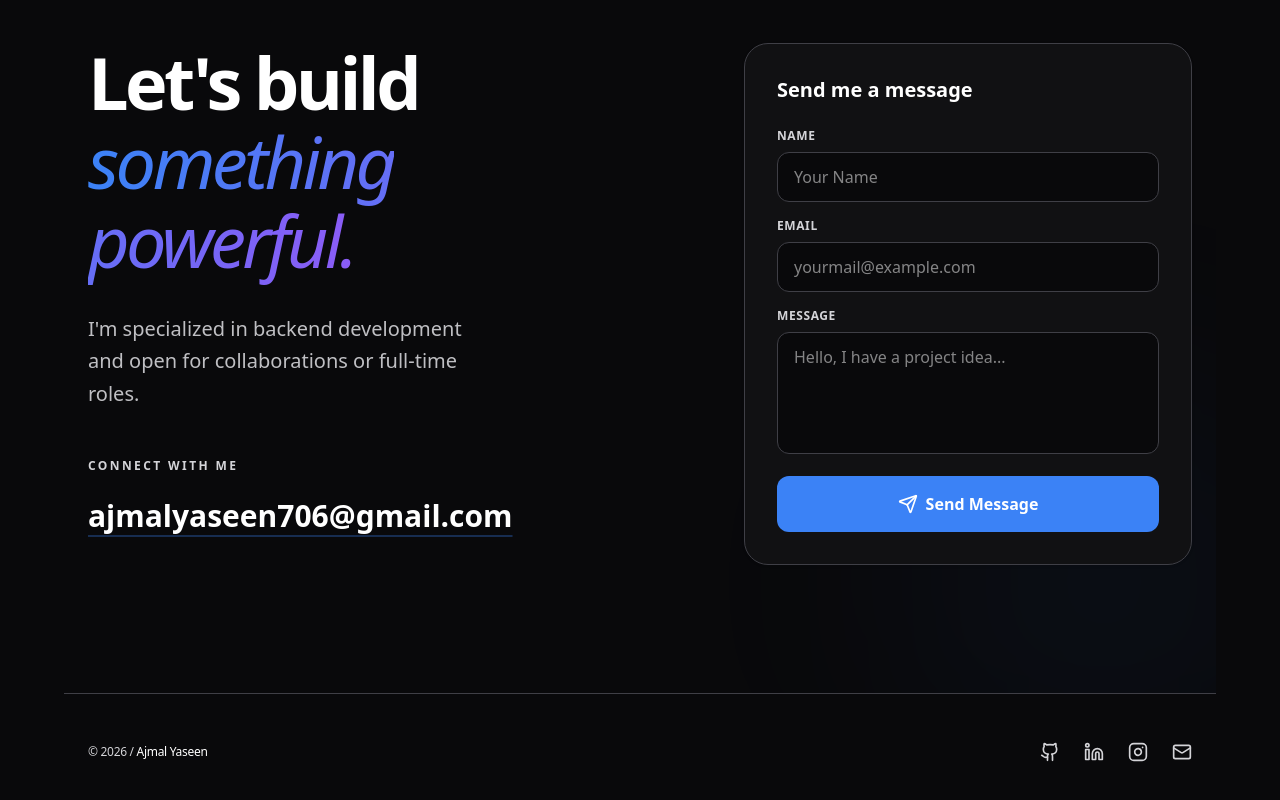
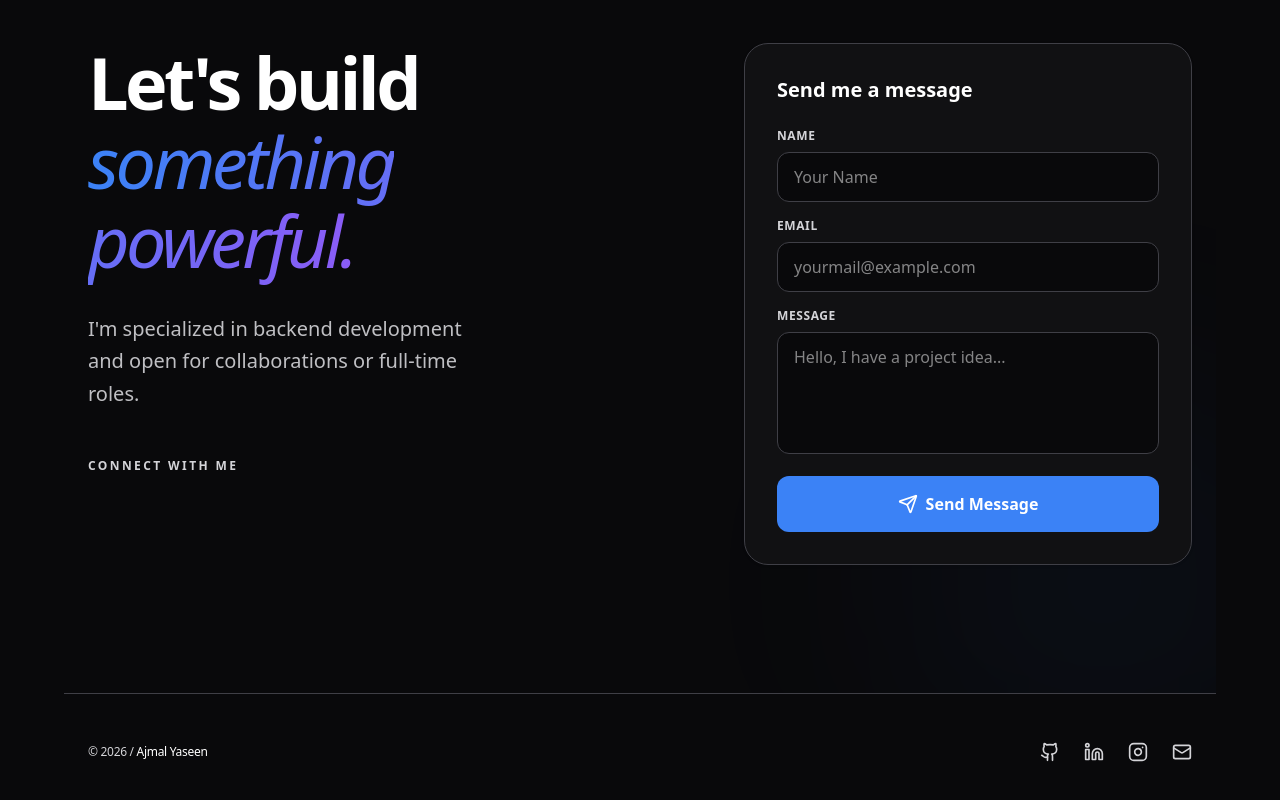
Before and after one commit to ajmalyaseen/my-portfolio-frontend, a Next.js app: page / in a window 1280 px wide. Shown: the part 2142-2942 px from the top of the page. Built offline with nearby package versions, Linux system fonts and the light colour scheme; no server answers.

Commit message:
Fix dynamic server usage error

```diff
--- a/app/blog/page.tsx
+++ b/app/blog/page.tsx
@@ -1,6 +1,7 @@
 import Link from "next/link";
 import { Calendar, Clock, ArrowRight } from "lucide-react";
 import { API_BASE_URL, CLOUDINARY_BASE_URL } from "@/lib/config";
+
 
 /**
  * Extracts a text excerpt from HTML content.
@@ -52,6 +53,7 @@ async function getBlogs() {
     }
 }
 
+export const dynamic = 'force-dynamic';
 export default async function Blog() {
     const allPosts = await getBlogs();
 
--- a/lib/config.ts
+++ b/lib/config.ts
@@ -5,8 +5,10 @@
 
 export const API_BASE_URL = process.env.NEXT_PUBLIC_API_URL || "http://127.0.0.1:8000";
 
-export const CLOUDINARY_CLOUD_NAME = process.env.NEXT_PUBLIC_CLOUDINARY_CLOUD_NAME || "dgie5t9uw";
+export const CLOUDINARY_CLOUD_NAME = process.env.NEXT_PUBLIC_CLOUDINARY_CLOUD_NAME || "";
 
-export const CONTACT_EMAIL = process.env.NEXT_PUBLIC_EMAIL || "ajmalyaseen706@gmail.com";
+export const CONTACT_EMAIL = process.env.NEXT_PUBLIC_EMAIL || "";
 
-export const CLOUDINARY_BASE_URL = `https://res.cloudinary.com/${CLOUDINARY_CLOUD_NAME}`;
+export const CLOUDINARY_BASE_URL = CLOUDINARY_CLOUD_NAME
+    ? `https://res.cloudinary.com/${CLOUDINARY_CLOUD_NAME}`
+    : "";
```
